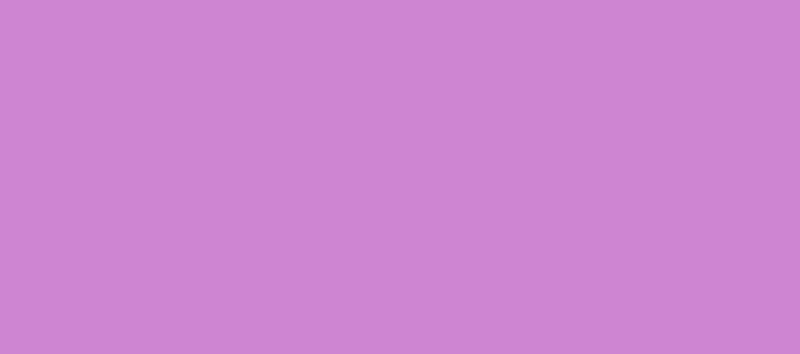
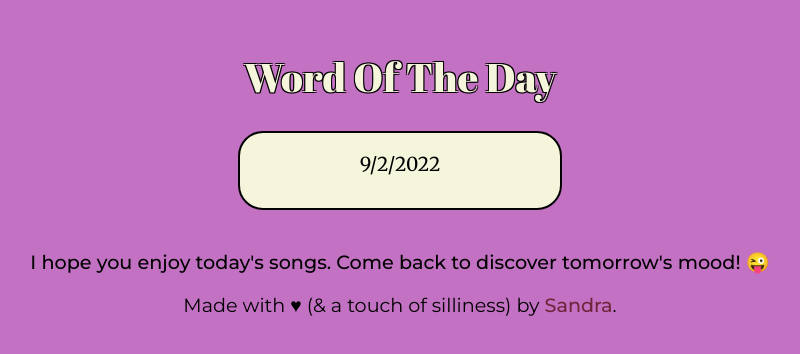
Before and after one commit to sandiskolarczyk/Wordify, a React (Create React App) app in the folder word-project/: page / in a window 1280 px wide. Before the commit this address had no page. Shown: the top 354 px of the page, without its empty margins (240-1040 px from the left). Built offline with nearby package versions, Linux system fonts and the light colour scheme; no server answers.

Commit message:
Change React Route

```diff
--- a/word-project/src/index.js
+++ b/word-project/src/index.js
@@ -9,7 +9,7 @@ import { BrowserRouter, Routes, Route } from "react-router-dom";
 ReactDOM.render(
   <BrowserRouter>
     <Routes>
-      <Route path="/songs-of-the-day" element={<App />} />
+      <Route path="/" element={<App />} />
     </Routes>
   </BrowserRouter>,
   document.getElementById("root")
```
